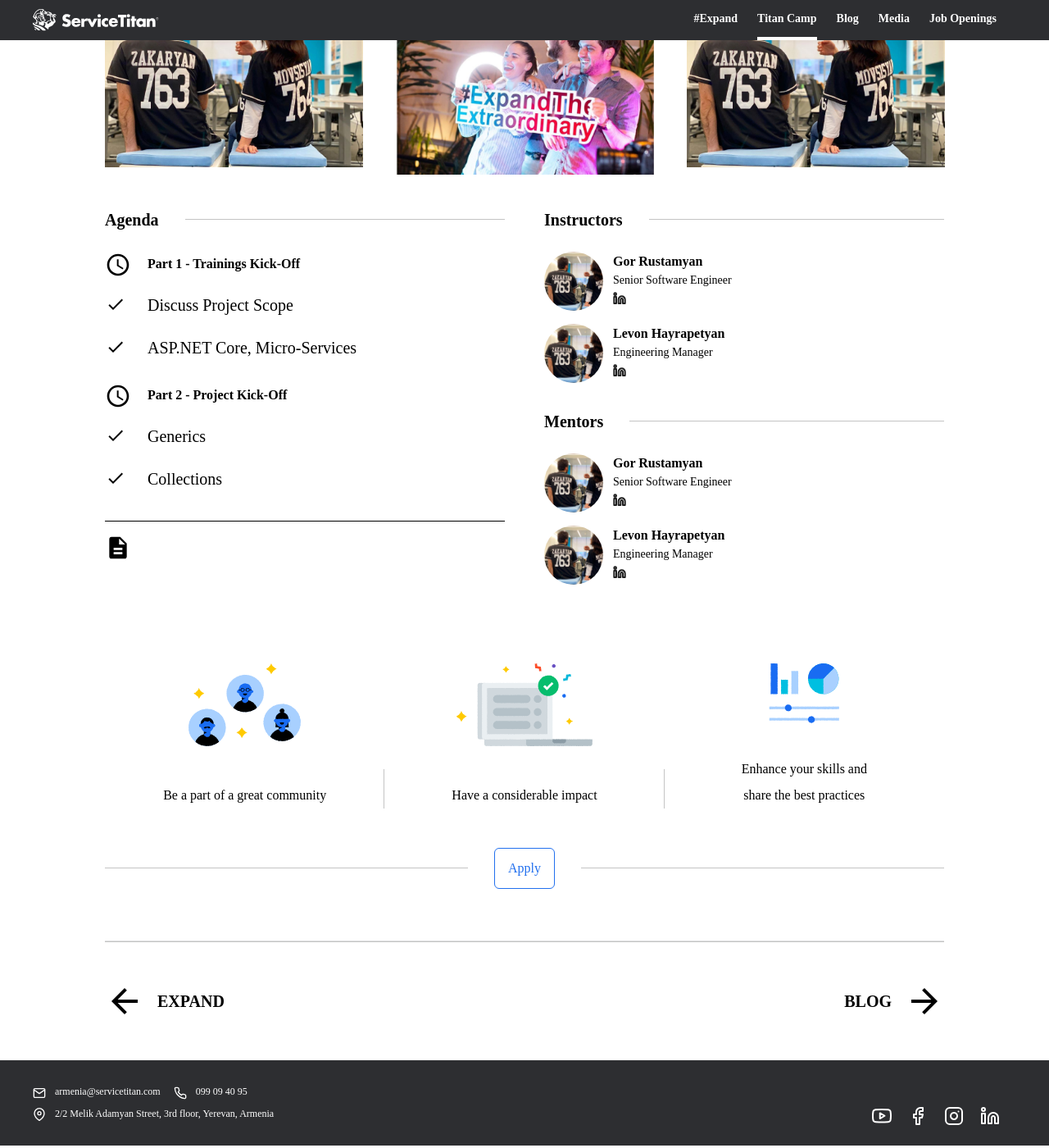
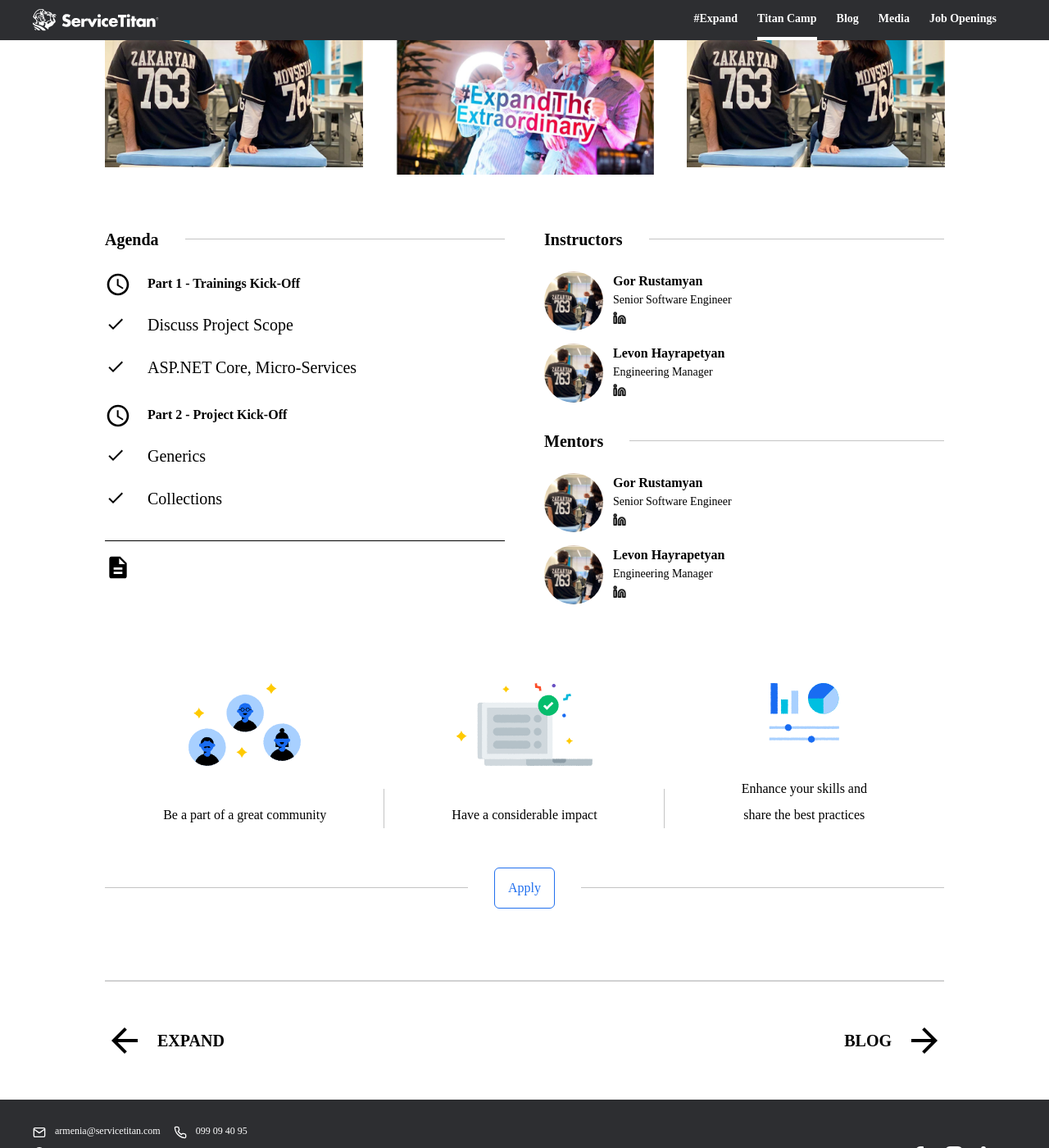
Before and after one commit to haykghazaryan-st/haykghazaryan-st.github.io, a Jekyll site: the page built from titan-camp.markdown, in a window 1280 px wide and 1400 px high, scrolled down 1252 px. Shown: the whole window at 82% size. Built offline with Jekyll 4.4.1, drawn with Linux system fonts in a browser that asks for light colours; some web fonts are replaced.

Commit message:
add legend spaces

```diff
--- a/_includes/testimonials.html
+++ b/_includes/testimonials.html
@@ -3,7 +3,7 @@
   <h6>{{ include.legend }}</h6>
 </div>
 {% if include.testimonials.size > 0 %}
-<section class="mt-12 mb-40">
+<section class="mt-6 mb-40">
   {% for testimonial in include.testimonials %}
   <div class="flex mb-12">
     <div class="w-70 flex-shrink-0 mr-16">
--- a/_layouts/titan-camp.html
+++ b/_layouts/titan-camp.html
@@ -43,7 +43,7 @@ layout: page
   <div class="w-1/2 pl-6">
     {%- assign instructors = site.data.titan-camp.instructors -%}
     {% if instructors.size > 0 %}
-    <div class="legend mb-6">
+    <div class="legend">
       <h6>Instructors</h6>
     </div>
 
@@ -67,7 +67,7 @@ layout: page
     {%- assign mentors = site.data.titan-camp.mentors -%}
 
     {% if mentors.size > 0 %}
-    <div class="legend mt-8 mb-6">
+    <div class="legend mt-8">
       <h6>Mentors</h6>
     </div>
 
--- a/plugins/legend.js
+++ b/plugins/legend.js
@@ -3,6 +3,7 @@ module.exports = function (config) {
     ".legend": {
       display: "flex",
       alignItems: "center",
+      margin: `${config("theme.spacing.6")} 0`,
 
       h6: {
         textTransform: "capitalize",
```
Also changed, not shown: assets/main.css.
